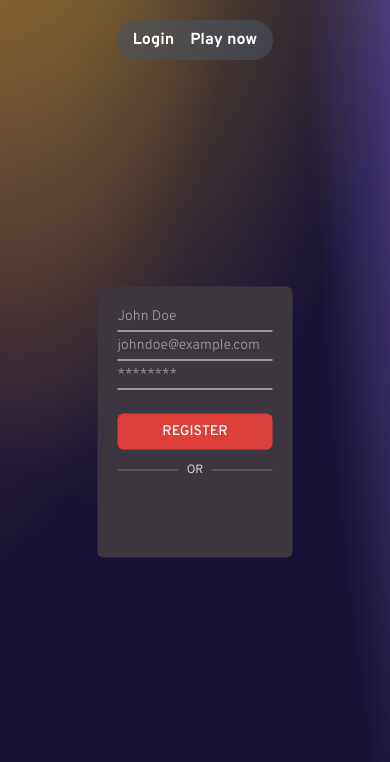
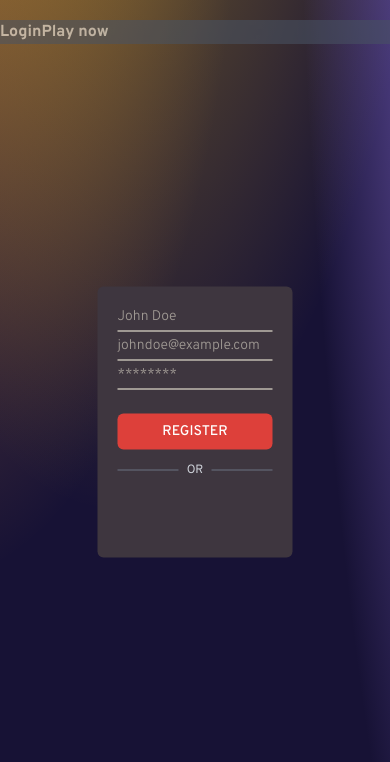
Before and after one commit to kabir-afk/Geocipher-frontend, a React (Vite) app: page / in a window 390 px wide. Shown: the top 762 px of the page. Built offline with nearby package versions, Linux system fonts and the light colour scheme; no server answers.

Commit message:
update : Navbar now responsive

```diff
--- a/src/components/Navbar.jsx
+++ b/src/components/Navbar.jsx
@@ -1,28 +1,40 @@
 import { Link, useNavigate } from "react-router-dom";
 import { AuthContext } from "../components/AuthContext";
-import { useContext } from "react";
+import { useContext, useState } from "react";
 import Cookies from "js-cookie";
 import axiosInstance from "../axiosinstance";
 
 const Navbar = () => {
+  const [isMenuOpen, setIsMenuOpen] = useState(false);
   const { isLoggedIn, setIsLoggedIn } = useContext(AuthContext);
   const navigate = useNavigate();
 
   return (
     <div
-      className="flex flex-nowrap items-center justify-between gap-4 px-4 py-2
-                bg-gray-600/55 backdrop-blur-3xl text-white rounded-3xl
-                w-auto max-w-full overflow-x-auto *:cursor-pointer *:hover:text-black"
+      className="bg-gray-600 opacity-55 backdrop-blur-3xl text-white
+                w-full md:w-auto md:rounded-3xl"
     >
       {isLoggedIn ? (
         <>
+          <button
+            className="block md:hidden p-2"
+            onClick={() => {
+              setIsMenuOpen(!isMenuOpen);
+            }}
+          >
+            <img src="/hamburger-icon.svg" alt="menu-icon" />
+          </button>
+          <div
+            className={`${
+              isMenuOpen ? "flex" : "hidden"
+            } md:flex flex-col md:flex-row items-start gap-3 p-2 *:cursor-pointer *:hover:text-black`}
+          >
             <Link to="/profile">Profile</Link>
             <Link to="/single-player-mode">Single Player Mode</Link>
             <Link to="/multi-player-mode">Multi Player Mode</Link>
             <button
               onClick={async () => {
-              const response = await axiosInstance.post("api/v1/logout/", {});
-              console.log(response.data);
+                await axiosInstance.post("api/v1/logout/", {});
                 navigate("/");
                 Cookies.remove("accessToken");
                 setIsLoggedIn(false);
@@ -30,6 +42,7 @@ const Navbar = () => {
             >
               Logout
             </button>
+          </div>
         </>
       ) : (
         <>
```
Lines whose indentation alone changed are shown as unchanged.
